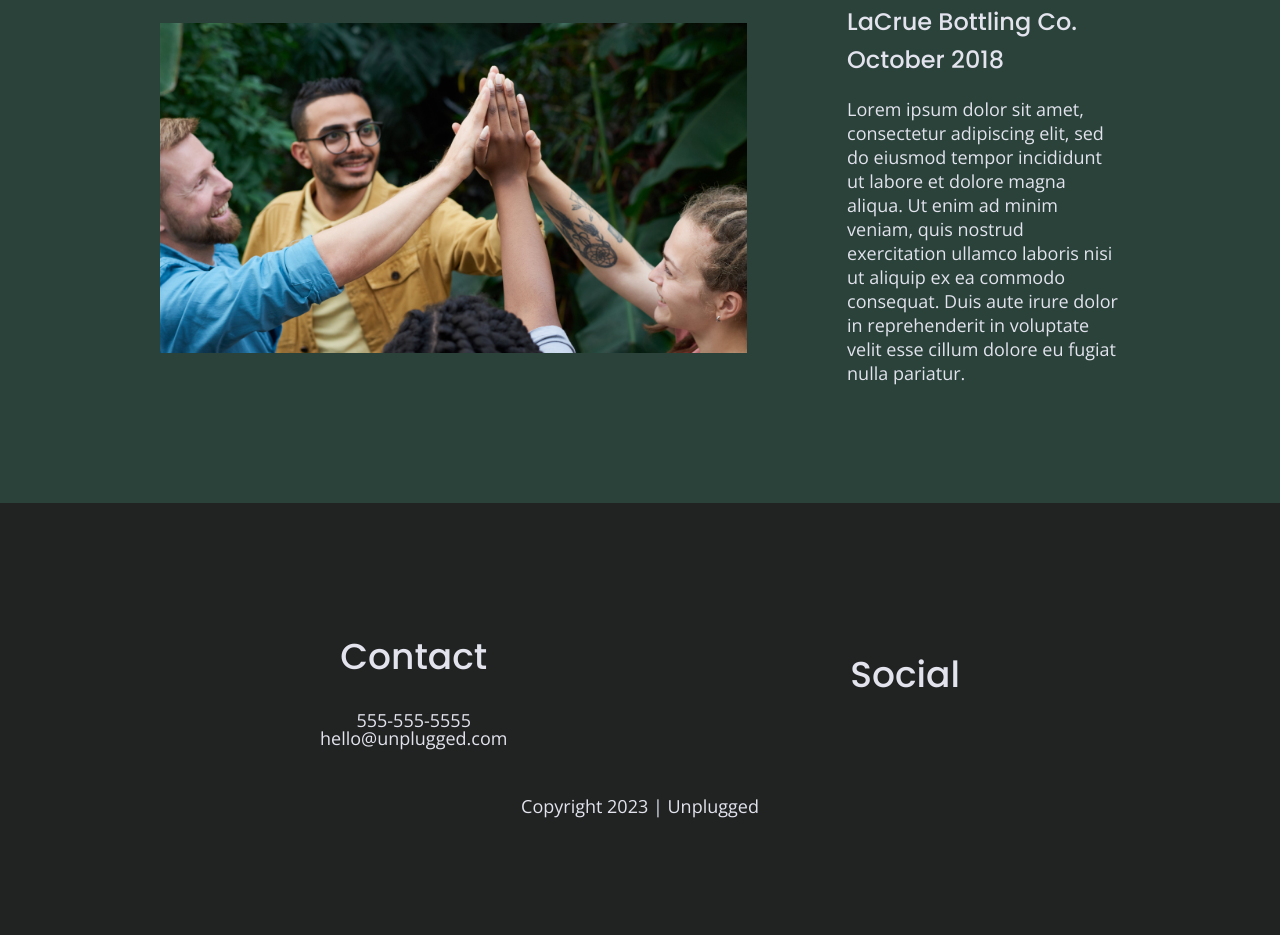
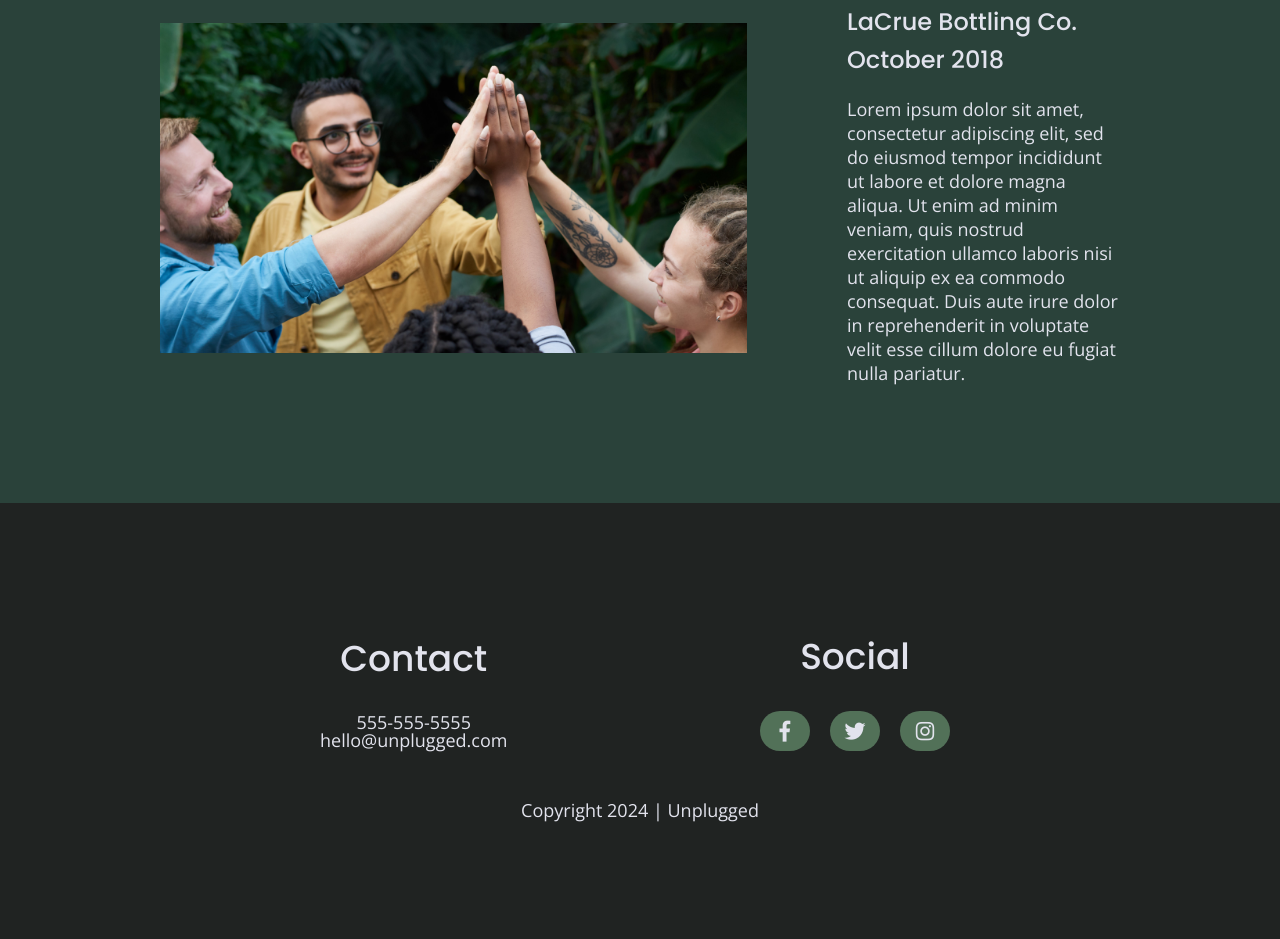
Before and after one commit to condela8/reposive-website-project, a website: page index.html in a window 1280 px wide. Shown: the part 2032-2971 px from the top of the page. Drawn offline with nearby package versions, Linux system fonts and the light colour scheme.

Commit message:
Adding icons to the footer

```diff
--- a/css/main.css
+++ b/css/main.css
@@ -262,10 +262,6 @@ textarea {
       margin-bottom: 40px;
       color: #9ce1f0;
   }
-  .fa-wifi {
-      color: #9ce1f0;
-    }
-
    .reviews{
     display: flex;
     justify-content: center;
@@ -311,9 +307,17 @@ textarea {
     margin-left: 50px;
    }
 
-  .social .social-icons{
+  .social .social-icons a{
     font-size: 1.3125rem;
     background-color: #527158;
+    border-radius: 100px;
+    width: 50px;
+    height: 30px;
+    padding-top: 10px;
+    margin: 0 10px;
+  }
+  .social .social-icons a fa-twitter{
+    margin: 0 10px;
   }
    /* About/index.html*/
    .mission{
--- a/index.html
+++ b/index.html
@@ -165,13 +165,13 @@
           <h2>Social</h2>
         <div class="social-icons">
           <p>
-            <a href="f" target="_blank" rel="noopener"></a>
+            <a href=" " target="_blank" rel="noopener"><i class="fab fa-facebook-f"></i></a>
           </p>
           <p>
-            <a href="t" target="_blank" rel="noopener"></a>
+            <a href=" " target="_blank" rel="noopener"><i class="fab fa-twitter"></i></a>
           </p>
           <p>
-            <a href="i" target="_blank" rel="noopener"></a>
+            <a href=" " target="_blank" rel="noopener"><i class="fab fa-instagram"></i></a>
           </p>
 
         </div>
@@ -180,7 +180,7 @@
       </div>
       <div class="copyright">
         <p>
-          Copyright 2023 | Unplugged
+          Copyright 2024 | Unplugged
         </p>
       </div>
     </div>
```
Also changed, not shown: about/index.html (+3 -3 lines), faq/index.html (+3 -3 lines).
